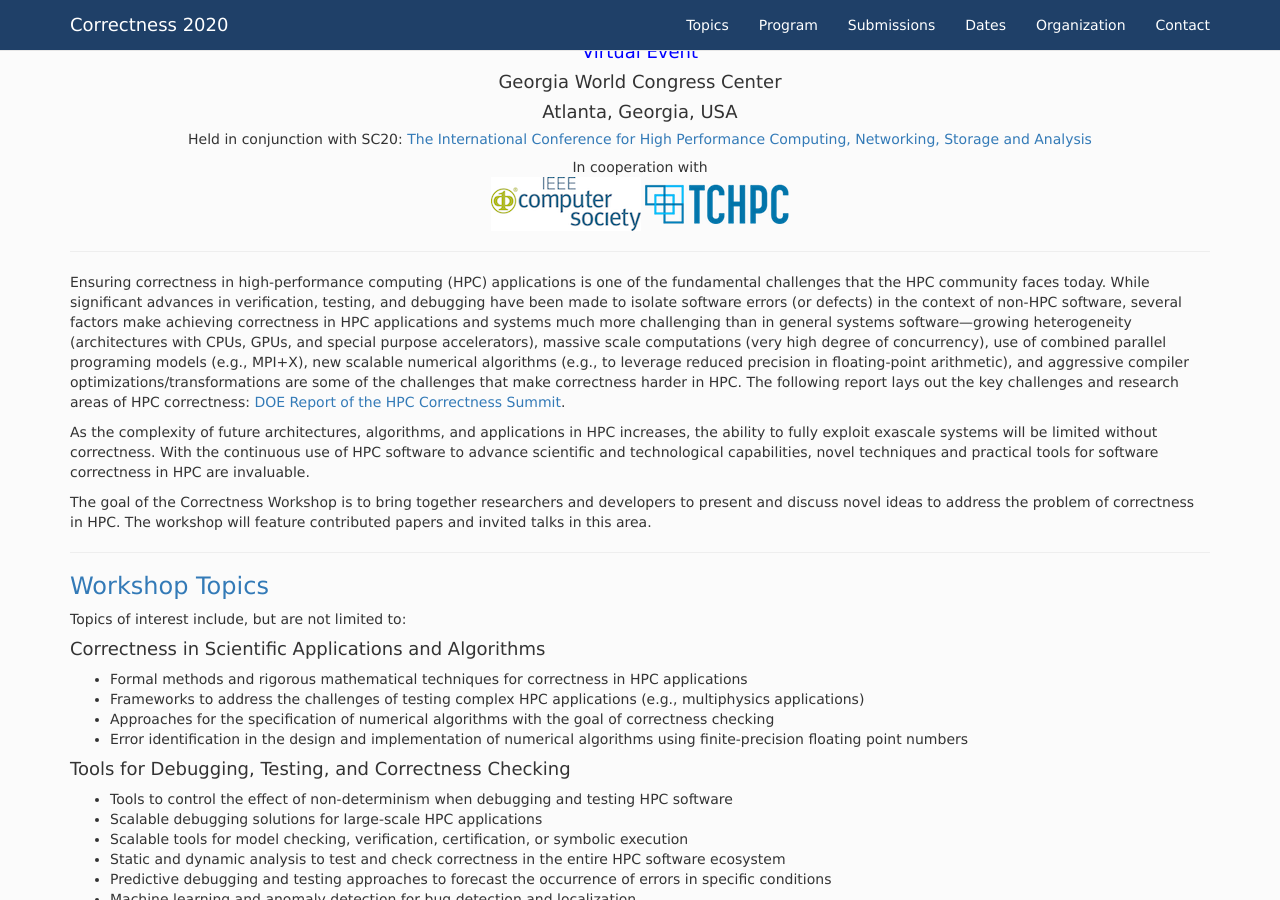
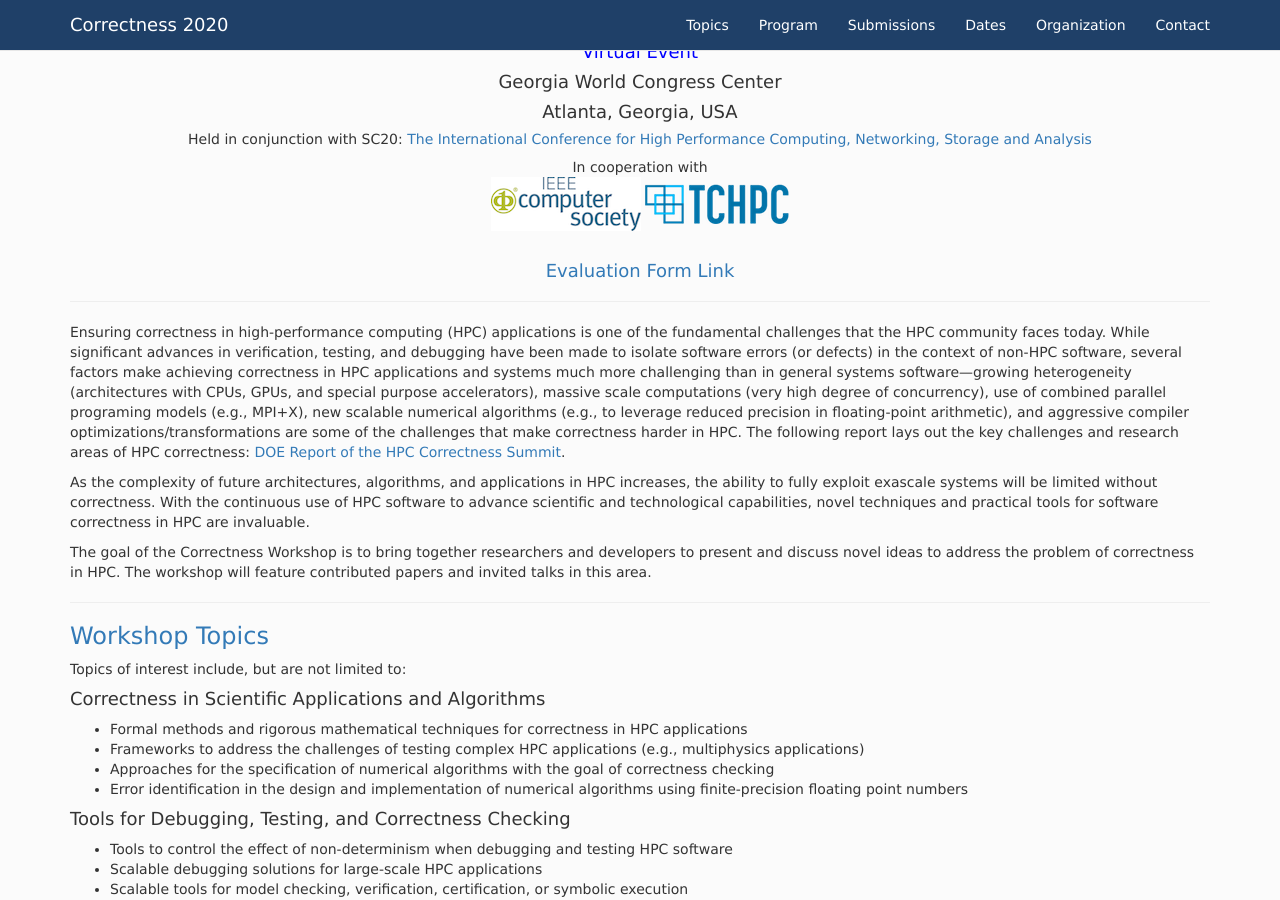
Before and after one commit to correctness-workshop/2020, a Jekyll site: the page built from index.md, in a window 1280 px wide and 900 px high, scrolled down 309 px. Built offline with Jekyll 4.4.1, drawn with Linux system fonts in a browser that asks for light colours; nearby versions of some CDN libraries; the list of posts is cut into pages by our own code.

Commit message:
added evaluation form

```diff
--- a/index.md
+++ b/index.md
@@ -22,6 +22,8 @@ In cooperation with <br />
 </a>
 </center>
 
+<br />
+<center><h4> <a href="https://submissions.supercomputing.org/?page=Submit&id=WorkshopEvaluation&site=sc20"> Evaluation Form Link</a> </h4></center>
 
 ----
 
```
